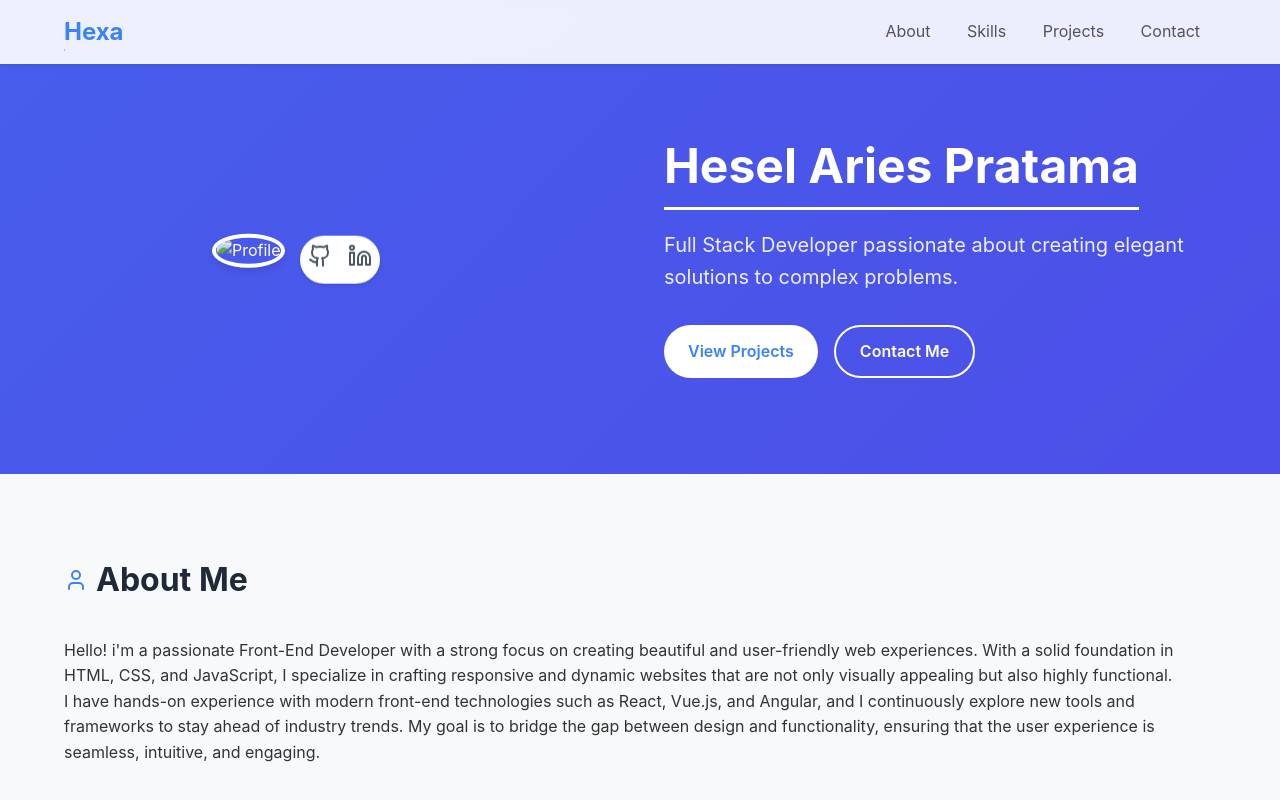
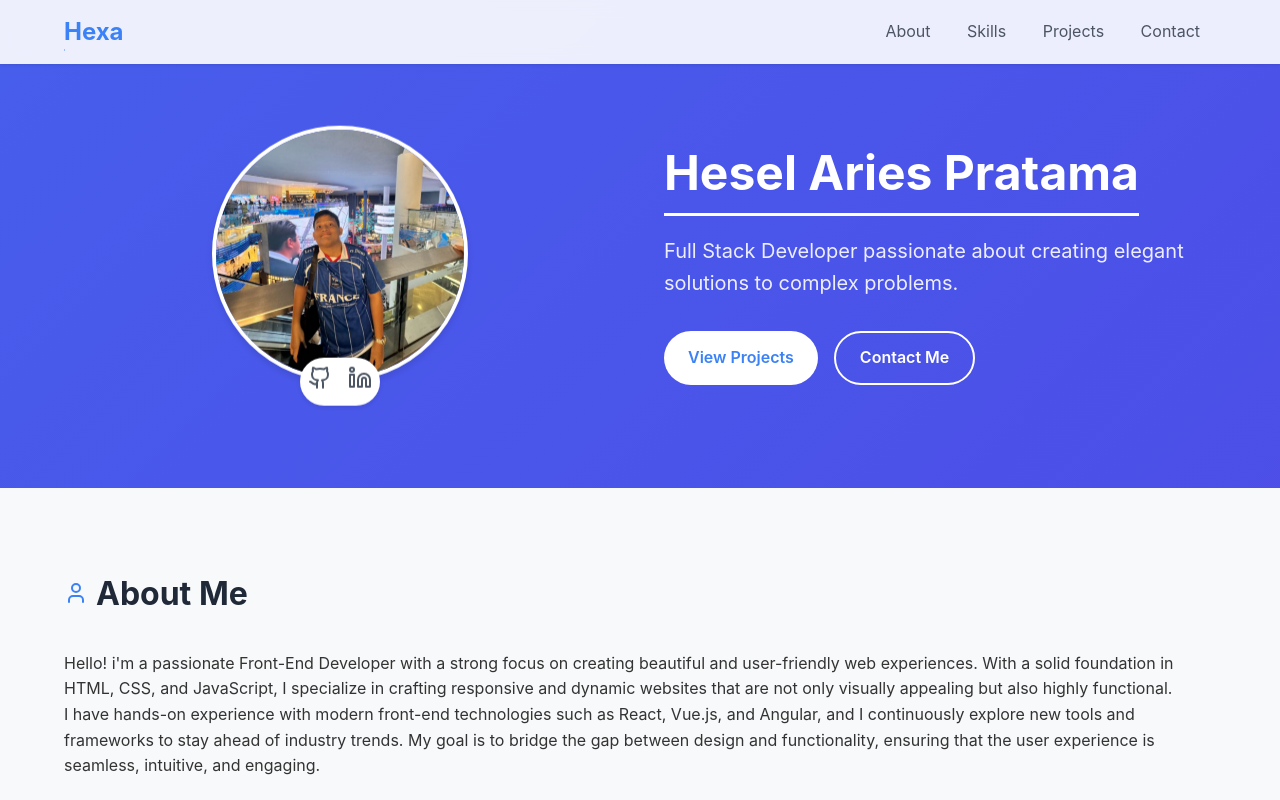
Before and after one commit to Hexxaaaa/Heselpratama, a plain HTML site: page index.html in a window 1280 px wide. Shown: the top 800 px of the page. Drawn offline with Linux system fonts and the light colour scheme.

Commit message:
up/date.

```diff
--- a/index.html
+++ b/index.html
@@ -37,7 +37,7 @@
             <div class="hero-content">
                 <div class="profile-section">
                     <div class="profile-image-container">
-                        <img src="profile.jpg" alt="Profile" class="profile-image">
+                        <img src="image.png" alt="Profile" class="profile-image">
                         <div class="social-links">
                             <a href="https://github.com/Hexxaaaa" class="social-icon">
                                 <svg xmlns="http://www.w3.org/2000/svg" width="24" height="24" viewBox="0 0 24 24" fill="none" stroke="currentColor" stroke-width="2" stroke-linecap="round" stroke-linejoin="round"><path d="M15 22v-4a4.8 4.8 0 0 0-1-3.5c3 0 6-2 6-5.5.08-1.25-.27-2.48-1-3.5.28-1.15.28-2.35 0-3.5 0 0-1 0-3 1.5-2.64-.5-5.36-.5-8 0C6 2 5 2 5 2c-.3 1.15-.3 2.35 0 3.5A5.403 5.403 0 0 0 4 9c0 3.5 3 5.5 6 5.5-.39.49-.68 1.05-.85 1.65-.17.6-.22 1.23-.15 1.85v4"/><path d="M9 18c-4.51 2-5-2-7-2"/></svg>
```
